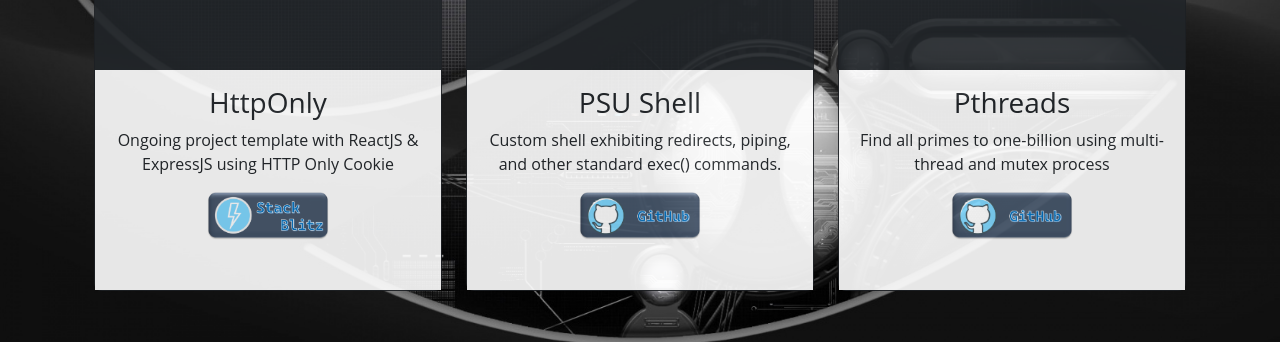
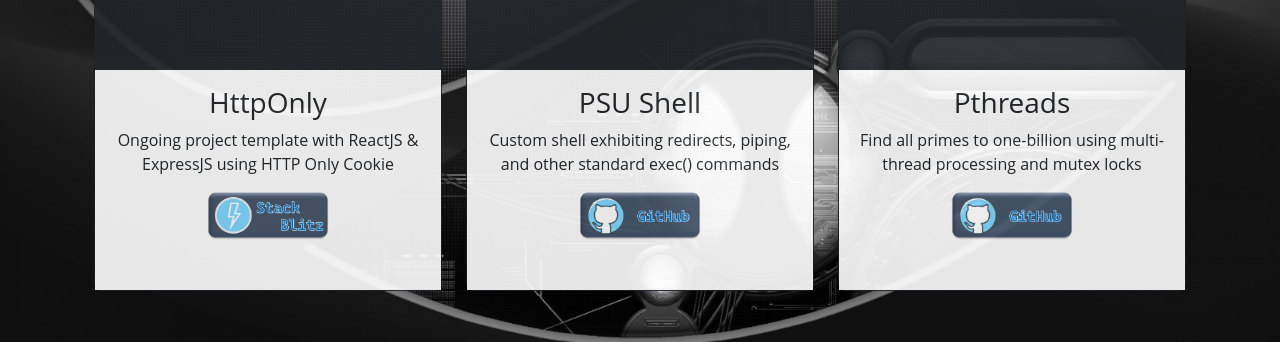
Before and after one commit to hickamt/profile, a React (Vite) app: page /projects in a window 1280 px wide. Shown: the part 413-755 px from the top of the page. Built offline with nearby package versions, Linux system fonts and the light colour scheme.

Commit message:
mapping each card and properties from array object

```diff
--- a/src/pages/Projects/Projects.jsx
+++ b/src/pages/Projects/Projects.jsx
@@ -34,7 +34,39 @@ const ProjectStyles = styled.div`
     }
   }
 `;
+const projects = [
+  {
+    id: 0,
+    imgSrc: folderImage,
+    title: "HttpOnly",
+    description:
+      "Ongoing project template with ReactJS & ExpressJS using HTTP Only Cookie",
+    buttonIMG: stackblitz,
+  },
+  {
+    id: 1,
+    imgSrc: folderImage,
+    cardIMG: folderImage,
+    title: "PSU Shell",
+    description:
+      "Custom shell exhibiting redirects, piping, and other standard exec() commands",
+    buttonIMG: github,
+  },
+  {
+    id: 2,
+    imgSrc: folderImage,
+    title: "Pthreads",
+    description:
+      "Find all primes to one-billion using multi-thread processing and mutex locks",
+    buttonIMG: github,
+  },
+];
 
+// implemented mapping across cards and formatting broke for row.
+// I had no idea if it was my implementation, an issue with mapping and bootstrap, or
+// if I had deleted a required div.className.
+// Resolution: reviewed GitHub revision history and saw that one of the divs had to be
+// mapped inside and was placed outside
 const Projects = () => {
   return (
     <>
@@ -44,72 +76,31 @@ const Projects = () => {
       </h1>
       <div className="container">
         <div className="row mx-auto">
-            {/* Card One */}
+          {projects.map((project) => {
+            return (
               <div className="col-md-4 col-sm-12">
-              <div className="card bg-dark">
-                <img src={folderImage} alt="" className="card-img-top" />
+                <div key={project.id} className="card bg-dark">
+                  <img src={project.imgSrc} alt="" className="card-img-top" />
                   <div className="card-body bg-white text-dark text-center">
-                  <h2 className="card-title fs-3 text-center">HttpOnly</h2>
-                  <p className="card-text">
-                    Ongoing project template with ReactJS & ExpressJS using HTTP
-                    Only Cookie
-                  </p>
+                    <h2 className="card-title fs-3 text-center">
+                      {project.title}
+                    </h2>
+                    <p className="card-text">{project.description}</p>
                     <a
                       href="https://stackblitz.com/github/hickamt/HTTP_Only_App_Template"
                       target="_blank"
                       className="project1">
                       <img
                         className="custom-button"
-                      src={stackblitz}
+                        src={project.buttonIMG}
                         alt="image of stackblitz button"
                       />
                     </a>
                   </div>
                 </div>
               </div>
-
-            {/* Card Two */}
-            <div className="col-md-4 col-sm-12">
-              <div className="card bg-dark">
-                <img src={folderImage} alt="" className="card-img-top" />
-                <div className="card-body bg-white text-dark text-center">
-                  <h2 className="card-title fs-3 text-center">PSU Shell</h2>
-                  <p className="card-text">
-                    Custom shell exhibiting redirects, piping, and other
-                    standard exec() commands.
-                  </p>
-                  <a
-                    href="https://github.com/hickamt/PSU-Shell"
-                    target="_blank"
-                    className="project2 shell">
-                    <img
-                      className="custom-button"
-                      src={github}
-                      alt="image of psu logo"
-                    />
-                  </a>
-                </div>
-              </div>
-            </div>
-
-            {/* Card Three */}
-            <div className="col-md-4 col-sm-12">
-              <div className="card bg-dark">
-                <img src={folderImage} alt="" className="card-img-top" />
-                <div className="card-body bg-white text-dark text-center">
-                  <h2 className="card-title fs-3 text-center">Pthreads</h2>
-                  <p className="card-text">
-                    Find all primes to one-billion using multi-thread and mutex
-                    process
-                  </p>
-                  <img
-                    className="custom-button"
-                    src={github}
-                    alt="image of psu logo"
-                  />
-                </div>
-              </div>
-            </div>
+            );
+          })}
         </div>
       </div>
       </ProjectStyles>
```
Lines whose indentation alone changed are shown as unchanged.
